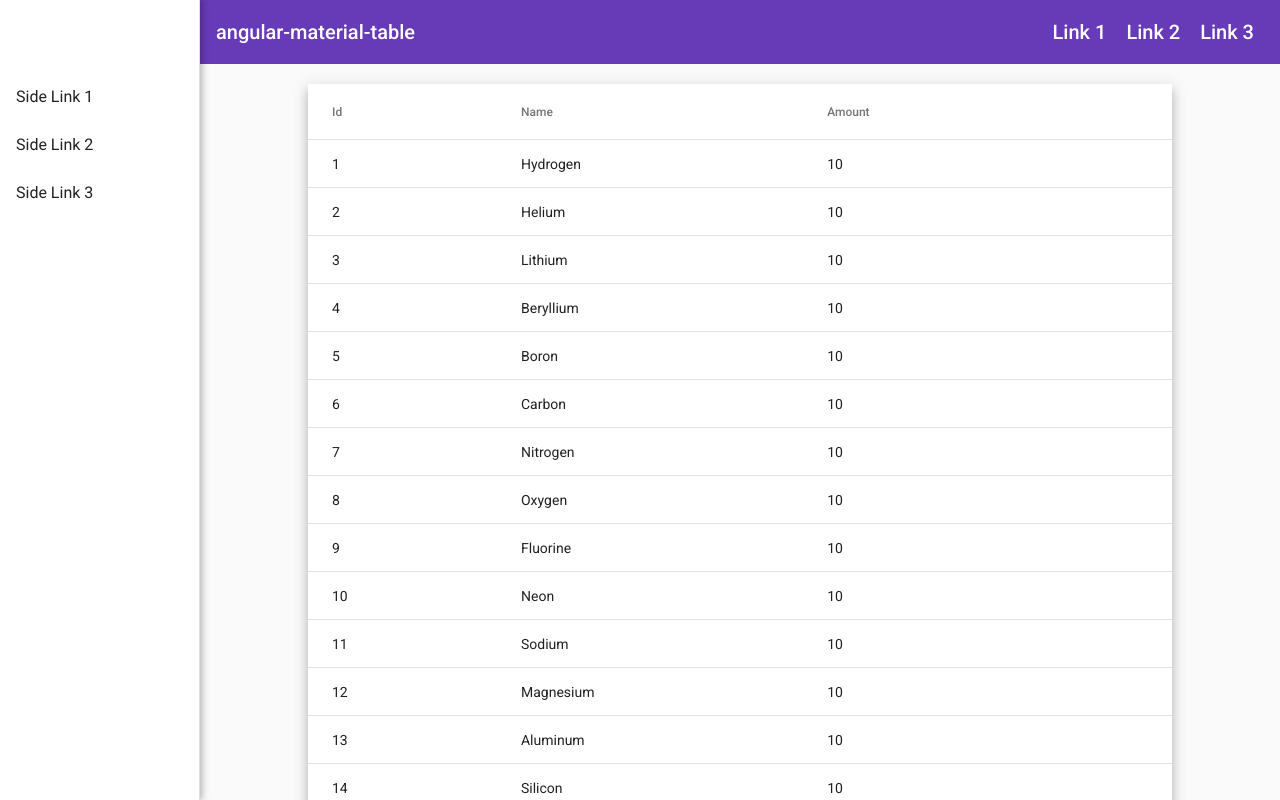
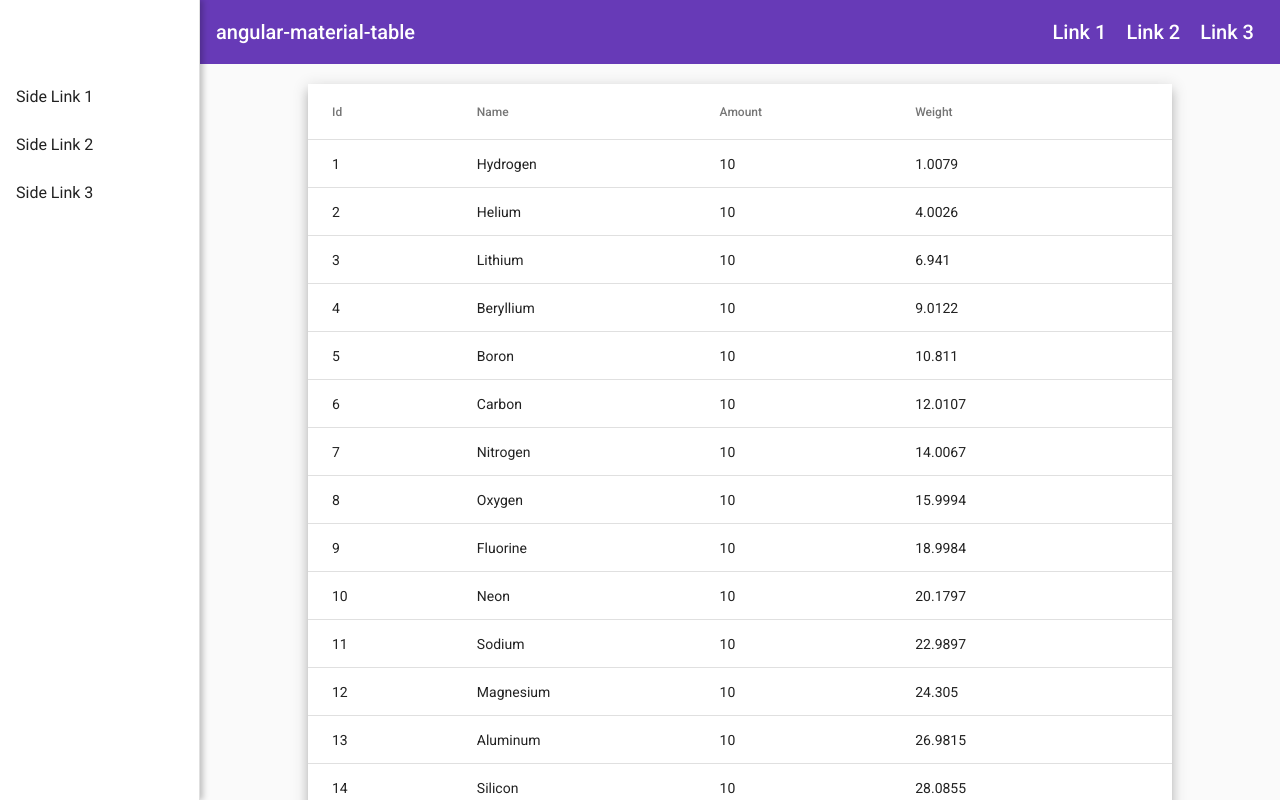
Before and after one commit to AndrewJBateman/angular-material-table, an Angular app: page / in a window 1280 px wide. Built offline with nearby package versions, Linux system fonts and the light colour scheme.

Commit message:
fix: spread operator removed, return types added

```diff
--- a/src/app/data-table/data-table-datasource.ts
+++ b/src/app/data-table/data-table-datasource.ts
@@ -39,29 +39,6 @@
   { id: 20, name: "Calcium", weight: 40.078, symbol: "Ca", amount: 10 },
 ];
 
-// const EXAMPLE_DATA: DataTableItem[] = [
-//   {position: 1, name: 'Hydrogen', weight: 1.0079, symbol: 'H'},
-//   {position: 2, name: 'Helium', weight: 4.0026, symbol: 'He'},
-//   {position: 3, name: 'Lithium', weight: 6.941, symbol: 'Li'},
-//   {position: 4, name: 'Beryllium', weight: 9.0122, symbol: 'Be'},
-//   {position: 5, name: 'Boron', weight: 10.811, symbol: 'B'},
-//   {position: 6, name: 'Carbon', weight: 12.0107, symbol: 'C'},
-//   {position: 7, name: 'Nitrogen', weight: 14.0067, symbol: 'N'},
-//   {position: 8, name: 'Oxygen', weight: 15.9994, symbol: 'O'},
-//   {position: 9, name: 'Fluorine', weight: 18.9984, symbol: 'F'},
-//   {position: 10, name: 'Neon', weight: 20.1797, symbol: 'Ne'},
-//   {position: 11, name: 'Sodium', weight: 22.9897, symbol: 'Na'},
-//   {position: 12, name: 'Magnesium', weight: 24.305, symbol: 'Mg'},
-//   {position: 13, name: 'Aluminum', weight: 26.9815, symbol: 'Al'},
-//   {position: 14, name: 'Silicon', weight: 28.0855, symbol: 'Si'},
-//   {position: 15, name: 'Phosphorus', weight: 30.9738, symbol: 'P'},
-//   {position: 16, name: 'Sulfur', weight: 32.065, symbol: 'S'},
-//   {position: 17, name: 'Chlorine', weight: 35.453, symbol: 'Cl'},
-//   {position: 18, name: 'Argon', weight: 39.948, symbol: 'Ar'},
-//   {position: 19, name: 'Potassium', weight: 39.0983, symbol: 'K'},
-//   {position: 20, name: 'Calcium', weight: 40.078, symbol: 'Ca'},
-// ];
-
 /**
  * Data source for the DataTable view. This class should
  * encapsulate all logic for fetching and manipulating the displayed data
@@ -93,7 +70,7 @@
     this.paginator.length = this.data.length;
 
     // transform array into a sorted copy
-    return merge(...dataMutations).pipe(
+    return merge(dataMutations).pipe(
       map(() => {
         return this.getPagedData(this.getSortedData([...this.data]));
       })
--- a/src/app/data-table/data-table.component.html
+++ b/src/app/data-table/data-table.component.html
@@ -26,6 +26,12 @@
       <td mat-cell *matCellDef="let row">{{ row.amount }}</td>
     </ng-container>
 
+        <!-- Weight Column -->
+        <ng-container matColumnDef="weight">
+          <th mat-header-cell *matHeaderCellDef mat-sort-header>Weight</th>
+          <td mat-cell *matCellDef="let row">{{ row.weight }}</td>
+        </ng-container>
+
     <!-- Sticky header added, onRowClick function added -->
     <tr mat-header-row *matHeaderRowDef="displayedColumns; sticky: true"></tr>
     <tr
--- a/src/app/data-table/data-table.component.ts
+++ b/src/app/data-table/data-table.component.ts
@@ -14,13 +14,13 @@
   dataSource: DataTableDataSource;
 
   /** Columns displayed in the table. Columns IDs can be added, removed, or reordered. */
-  displayedColumns = ["id", "name", "amount"];
+  displayedColumns = ["id", "name", "amount", "weight"];
 
   ngOnInit() {
     this.dataSource = new DataTableDataSource(this.paginator, this.sort);
   }
 
-  onRowClicked(row) {
+  onRowClicked(row: Object) {
     console.log("Row clicked: ", row);
   }
 }
```
